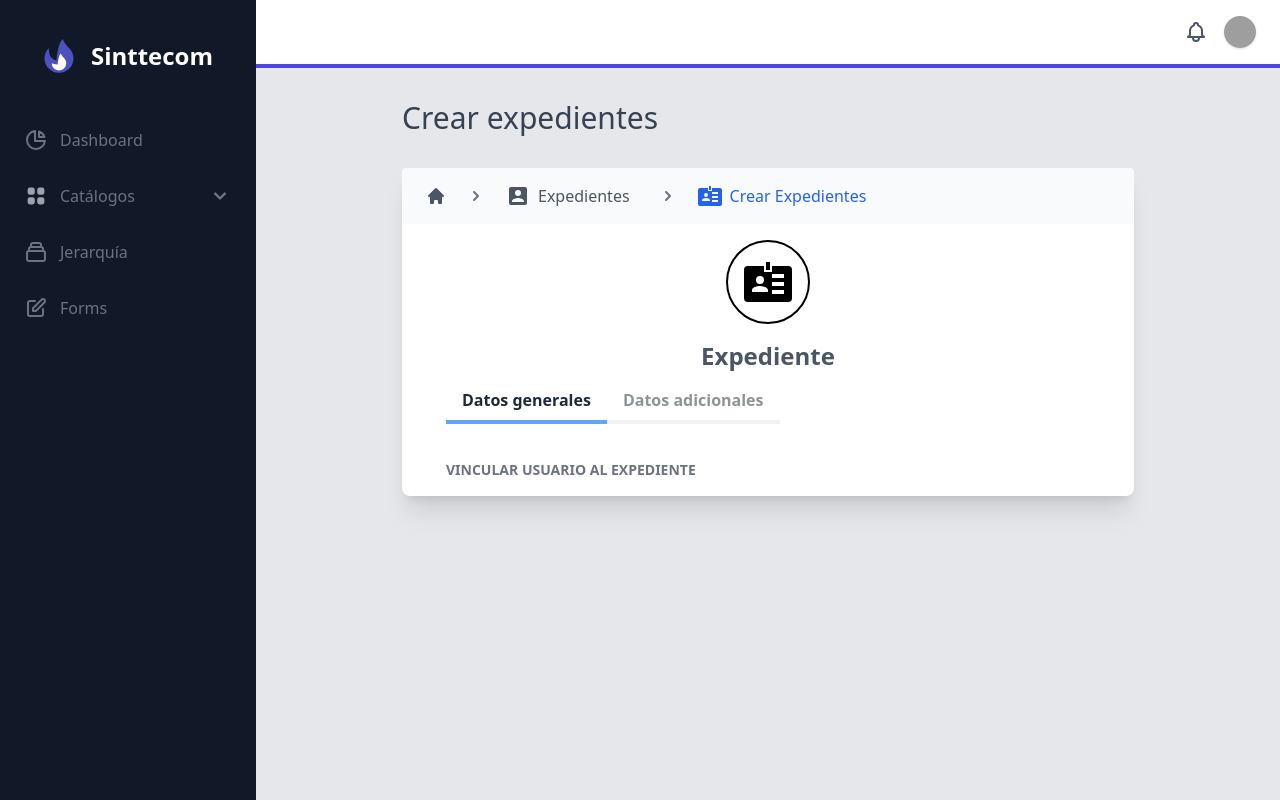
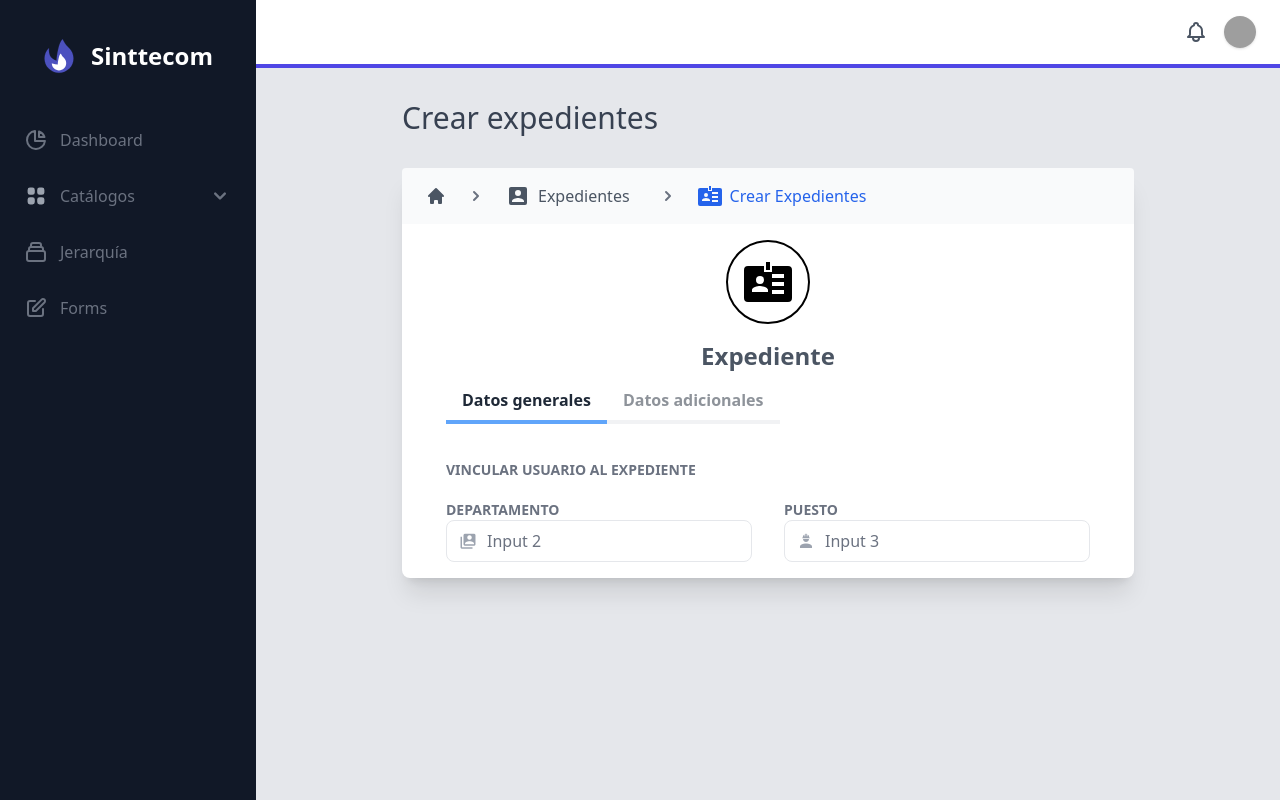
Before and after one commit to albertoG-MG/Intranet, a PHP site: page /user/crear_expediente.php in a window 1280 px wide. Run offline with PHP 8.4, Linux system fonts and the light colour scheme; the visitor is signed in with stand-in values (Sample User, id 1); some libraries are stand-ins or nearby versions; grey boxes are pictures that could not be loaded.

Commit message:
Se agrego el departamento y el puesto

```diff
--- a/layouts/MasterPage/content/_crear_expediente.php
+++ b/layouts/MasterPage/content/_crear_expediente.php
@@ -81,6 +81,22 @@
                                         </select>
                                     </div>
                                 </div>
+                                <div class="grid grid-cols-1 md:grid-cols-2 gap-5 md:gap-8 mt-5 mx-7 items-start">
+                                    <div class="grid grid-cols-1">
+                                        <label class="uppercase md:text-sm text-xs text-gray-500 text-light font-semibold">Departamento</label>
+                                        <div class="group flex">
+                                            <div class="w-10 z-10 pl-1 text-center pointer-events-none flex items-center justify-center"><i class="mdi mdi-account-box-multiple text-gray-400 text-lg"></i></div>
+                                            <input class="w-full -ml-10 pl-10 py-2 px-3 rounded-lg border border-gray-200 focus:outline-none focus:ring-2 focus:ring-black focus:border-transparent" type="text" id="departamento" name="departamento" placeholder="Input 2">
+                                        </div>
+                                    </div>
+                                    <div class="grid grid-cols-1">
+                                        <label class="uppercase md:text-sm text-xs text-gray-500 text-light font-semibold">Puesto</label>
+                                        <div class="group flex">
+                                            <div class="w-10 z-10 pl-1 text-center pointer-events-none flex items-center justify-center"><i class="mdi mdi-account-hard-hat text-gray-400 text-lg"></i></div>
+                                            <input class="w-full -ml-10 pl-10 py-2 px-3 rounded-lg border border-gray-200 focus:outline-none focus:ring-2 focus:ring-black focus:border-transparent" type="text" id="puesto" name="puesto" placeholder="Input 3">
+                                        </div>
+                                    </div>
+                                </div>
                             </div>
                             <div id='second' class='hidden p-4'>
 
--- a/src/css/style.css
+++ b/src/css/style.css
@@ -1050,14 +1050,14 @@ select {
 .justify-between {
   justify-content: space-between !important;
 }
+.gap-5 {
+  gap: 1.25rem !important;
+}
 .gap-3 {
   gap: 0.75rem !important;
 }
 .gap-4 {
   gap: 1rem !important;
-}
-.gap-5 {
-  gap: 1.25rem !important;
 }
 .space-y-2 > :not([hidden]) ~ :not([hidden]) {
   --tw-space-y-reverse: 0 !important;
@@ -1854,6 +1854,10 @@ select {
     width: 75% !important;
   }
 
+  .md\:grid-cols-2 {
+    grid-template-columns: repeat(2, minmax(0, 1fr)) !important;
+  }
+
   .md\:grid-cols-3 {
     grid-template-columns: repeat(3, minmax(0, 1fr)) !important;
   }
```
Lines whose indentation alone changed are shown as unchanged.
